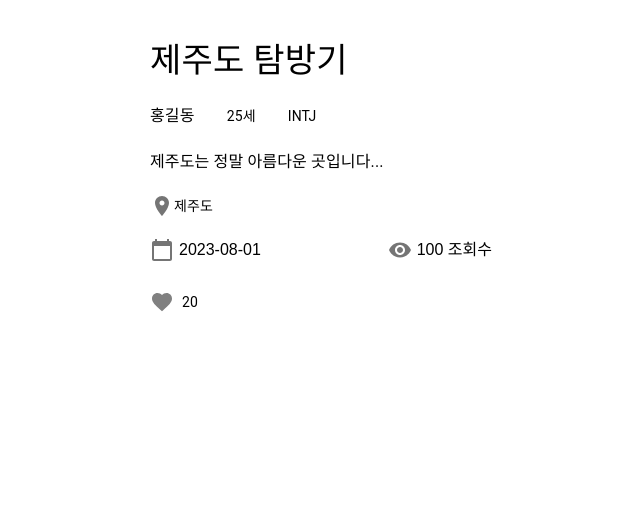
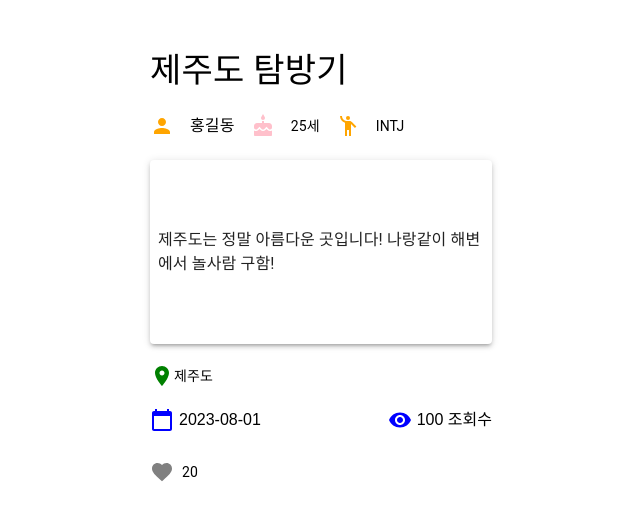
Before and after one commit to yoouung/jerryToy-fe, a React (Create React App) app: page /post in a window 1280 px wide. Shown: the top 520 px of the page, without its empty margins (319-959 px from the left). Built offline with nearby package versions, Linux system fonts and the light colour scheme.

Commit message:
feat: 디자인 마지막 발악

```diff
--- a/src/components/post/index.tsx
+++ b/src/components/post/index.tsx
@@ -1,11 +1,21 @@
 import React, { useEffect, useState } from 'react';
 import { useParams, useNavigate } from 'react-router-dom';
-import { Container, Typography, Box, IconButton, Button } from '@mui/material';
+import {
+  Container,
+  Typography,
+  Box,
+  IconButton,
+  Button,
+  Paper,
+} from '@mui/material';
 import {
   Favorite,
   LocationOn,
   CalendarToday,
   Visibility,
+  Person,
+  Cake,
+  EmojiPeople,
 } from '@mui/icons-material';
 import axios from 'axios';
 import {
@@ -47,7 +57,7 @@ const mockPost: Post = {
     tagList: ['자연', '휴식'],
   },
   title: '제주도 탐방기',
-  content: '제주도는 정말 아름다운 곳입니다...',
+  content: '제주도는 정말 아름다운 곳입니다! 나랑같이 해변에서 놀사람 구함!',
   postDate: '2023-08-01',
   tag: '여행',
   likes: 20,
@@ -120,50 +130,60 @@ const PostDetail: React.FC = () => {
   }
 
   return (
-    <Container maxWidth="md" sx={{ paddingTop: '20px' }}>
+    <Container maxWidth="md" sx={{ paddingTop: '30px' }}>
       <PostContainer>
         <Typography variant="h4" component="div" gutterBottom>
           {post.title}
         </Typography>
+
         <UserInfo>
-          <Box component="span" sx={{ marginRight: 2 }}>
+          <Box display="flex" alignItems="center" sx={{ gap: 2 }}>
+            <Person sx={{ color: 'orange' }} />
             <Typography variant="subtitle1" component="div">
               {post.user.nickname}
             </Typography>
           </Box>
-          <Box component="span" sx={{ marginRight: 2 }}>
+          <Box display="flex" alignItems="center" sx={{ gap: 2 }}>
+            <Cake sx={{ color: 'pink' }} />
             <Typography variant="body2" component="div">
               {post.user.age}세
             </Typography>
           </Box>
-          <Box component="span">
+          <Box display="flex" alignItems="center" sx={{ gap: 2 }}>
+            <EmojiPeople sx={{ color: 'orange' }} />
             <Typography variant="body2" component="div">
               {post.user.mbti}
             </Typography>
           </Box>
         </UserInfo>
-        <ContentContainer>
-          <Typography variant="body1" gutterBottom>
-            {post.content}
-          </Typography>
-        </ContentContainer>
+
+        <Paper elevation={3} sx={{ padding: 1, marginBottom: 2 }}>
+          <ContentContainer>
+            <Typography variant="body1" gutterBottom>
+              {post.content}
+            </Typography>
+          </ContentContainer>
+        </Paper>
         <DestInfo>
-          <LocationOn color="action" />
+          <LocationOn sx={{ color: 'green' }} />
           <Typography variant="body2">{post.dest.destName}</Typography>
         </DestInfo>
         <MetaData>
           <MetaItem>
-            <CalendarToday color="action" />
+            <CalendarToday sx={{ color: 'blue' }} />
             {post.postDate}
           </MetaItem>
           <MetaItem>
-            <Visibility color="action" />
+            <Visibility sx={{ color: 'blue' }} />
             {post.views} 조회수
           </MetaItem>
         </MetaData>
         <ActionsContainer>
           <IconButton onClick={handleLike}>
-            <FavoriteIcon liked={liked} />
+            <FavoriteIcon
+              liked={liked}
+              sx={{ color: liked ? 'red' : 'gray' }}
+            />
           </IconButton>
           <Typography variant="body2">{post.likes}</Typography>
         </ActionsContainer>
--- a/src/components/post/styles.tsx
+++ b/src/components/post/styles.tsx
@@ -32,8 +32,8 @@ export const FavoriteIcon = styled(Favorite)<{ liked: boolean }>`
 `;
 
 export const ContentContainer = styled.div`
-  margin-top: 20px;
-  margin-bottom: 20px;
+  margin-top: 60px;
+  margin-bottom: 60px;
   word-wrap: break-word;
   white-space: pre-wrap;
 `;
```
